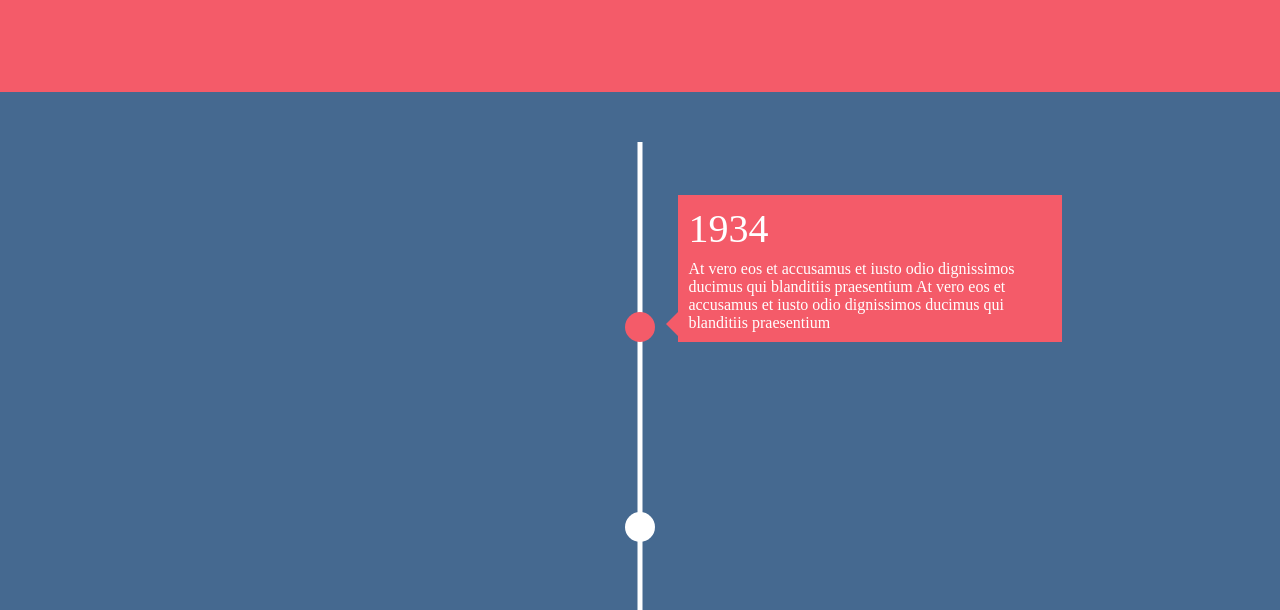
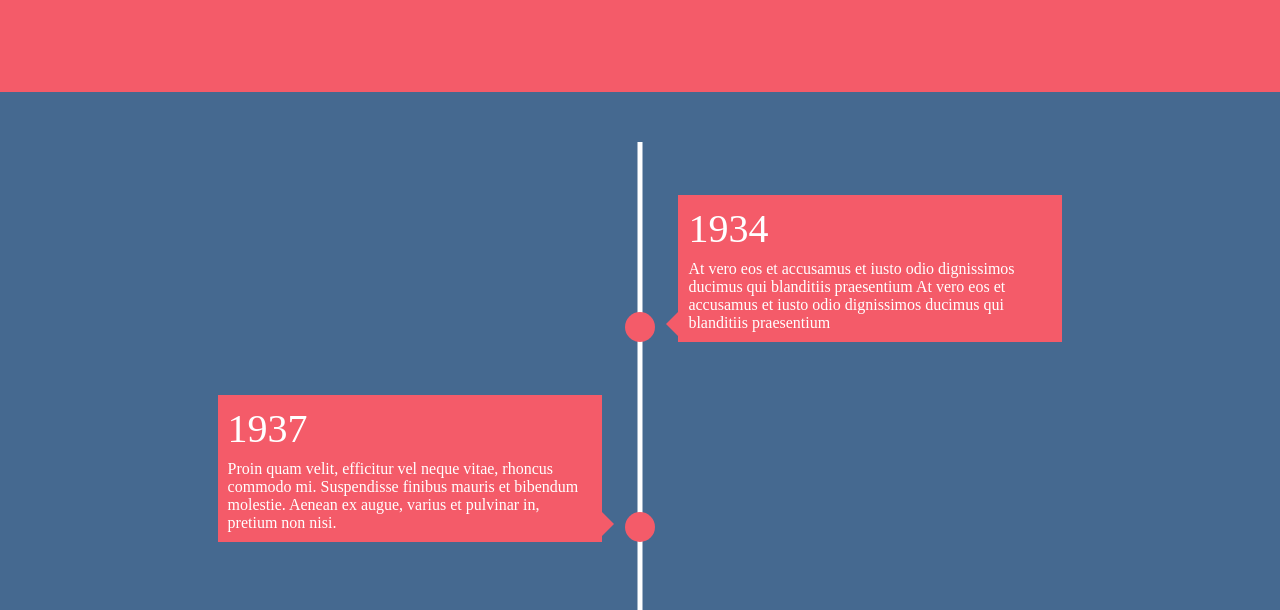
Before and after one commit to djpandtl/daily-practice, a plain HTML site: page js30/timeline/index.html in a window 1280 px wide. Shown: the part 168-778 px from the top of the page. Drawn offline with Linux system fonts and the light colour scheme.

Commit message:
适配不同高度的屏幕

```diff
--- a/js30/timeline/index.html
+++ b/js30/timeline/index.html
@@ -86,7 +86,7 @@
                 // top -200 ~ 383 时显示
                 let o = li.getBoundingClientRect()
 
-                if (o.top > -180 && o.top < 390) {
+                if (o.top > -180 && o.top < window.innerHeight - 150) {
                     li.classList.add('iin')
                     li.classList.add('in')
                     return
```
